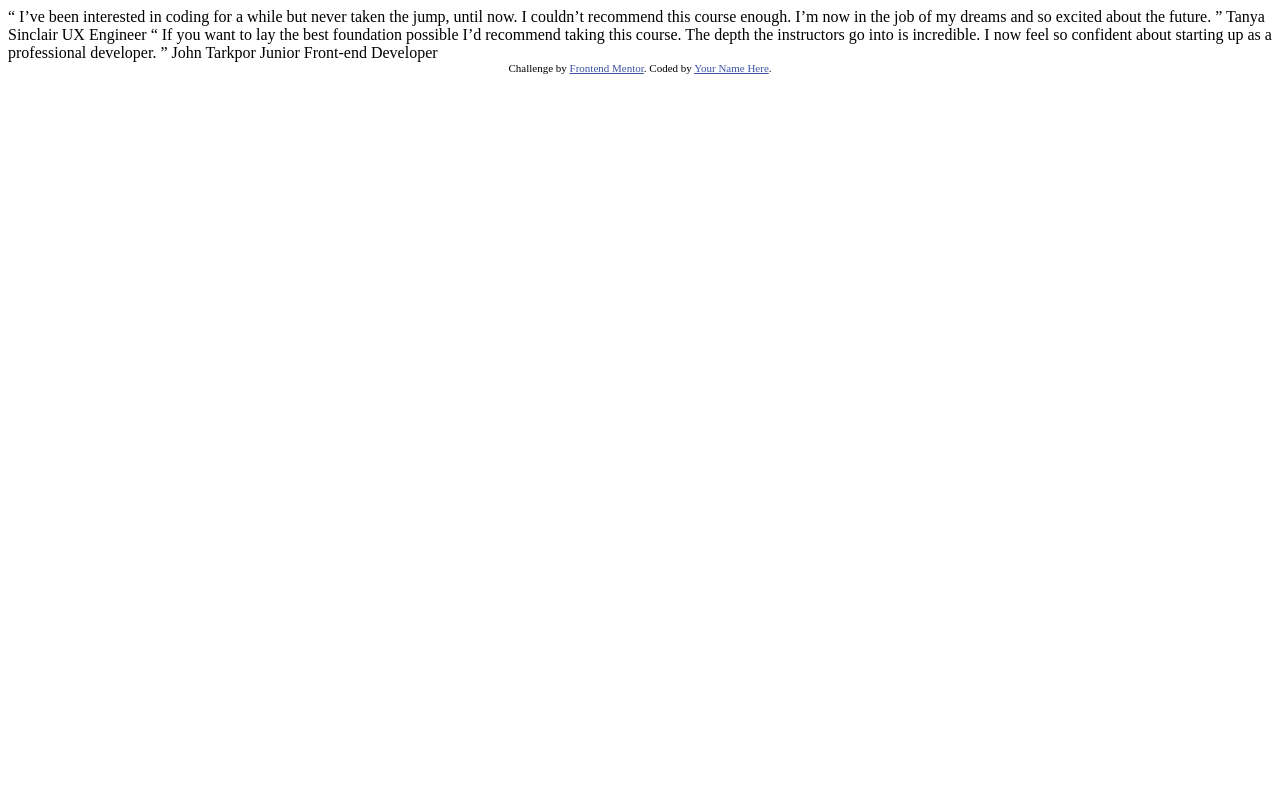
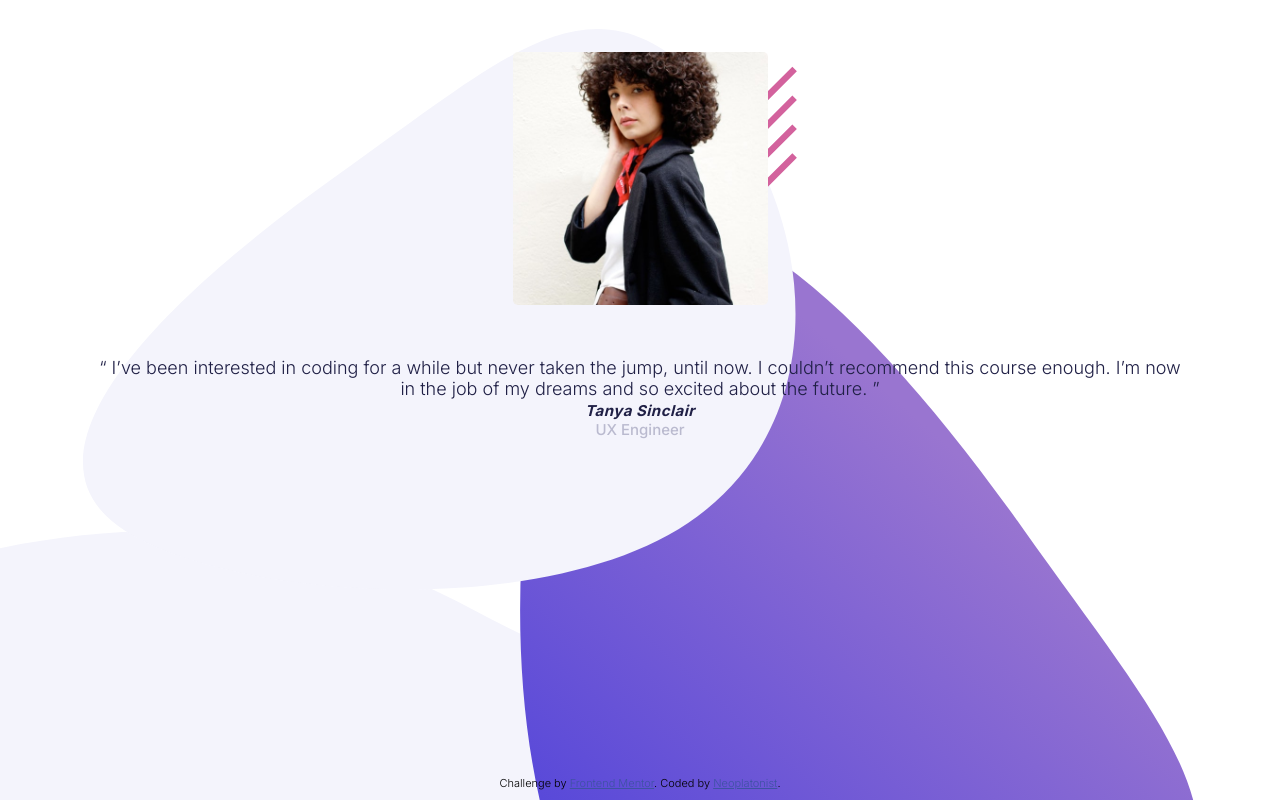
Before and after one commit to Neoplatonist/coding-bootcamp-testimonial-slider, a plain HTML site: page index.html in a window 1280 px wide. Drawn offline with Linux system fonts and the light colour scheme.

Commit message:
save point; bg, user-img, caption-cite, and caption-role added

```diff
--- a/index.html
+++ b/index.html
@@ -1,38 +1,154 @@
 <!DOCTYPE html>
 <html lang="en">
+
 <head>
     <meta charset="UTF-8">
-  <meta name="viewport" content="width=device-width, initial-scale=1.0"> <!-- displays site properly based on user's device -->
+    <meta name="viewport" content="width=device-width, initial-scale=1.0">
+    <!-- displays site properly based on user's device -->
 
     <link rel="icon" type="image/png" sizes="32x32" href="./images/favicon-32x32.png">
 
     <title>Frontend Mentor | Coding Bootcamp Testimonials Slider</title>
 
+    <link rel="preconnect" href="https://fonts.gstatic.com">
+    <link href="https://fonts.googleapis.com/css2?family=Inter:wght@300;500;700&display=swap" rel="stylesheet">
+
     <!-- Feel free to remove these styles or customise in your own stylesheet 👍 -->
     <style>
-    .attribution { font-size: 11px; text-align: center; }
-    .attribution a { color: hsl(228, 45%, 44%); }
+        :root {
+            --dark-blue: hsl(240, 38%, 20%);
+            --gray-blue: hsl(240, 18%, 77%);
+        }
+
+        * {
+            margin: 0;
+            padding: 0;
+        }
+
+        html {
+            font-size: 62.5%;
+        }
+
+        html,
+        body {
+            height: 100%;
+            width: 100%;
+        }
+
+        body {
+            font-family: 'Inter', sans-serif;
+            font-size: 1.8rem;
+            font-weight: 300;
+        }
+
+        .slider {
+            height: 100%;
+            width: 100%;
+            background-image: url('images/pattern-bg.svg');
+            background-position: left 6.5vw top 3.6vh;
+            background-size: 87.2%;
+            background-repeat: no-repeat;
+            display: flex;
+            flex-direction: column;
+            align-items: center;
+        }
+
+        .slider::before {
+            height: 100%;
+            width: 100%;
+            position: absolute;
+            content: "";
+            background-image: url('images/pattern-curve.svg');
+            background-position: left -2.9vw bottom -1.6vh;
+            background-size: 87.2%;
+            background-repeat: no-repeat;
+            z-index: -1;
+        }
+
+        .slider-image {
+            height: 253px;
+            width: 255px;
+            margin: 52px;
+            overflow: hidden;
+            border-radius: 5px;
+            /* box-shadow: 0 0 15px 1px rgba(0, 0, 0, 0.2); */
+        }
+
+        .slider-image img {
+            height: 100%;
+            width: 100%;
+            object-fit: cover;
+        }
+
+        .slider-testimony {
+            width: 85%;
+            text-align: center;
+            color: var(--dark-blue);
+        }
+
+        .slider-caption-cite {
+            color: var(--dark-blue);
+            font-weight: 700;
+            font-size: 1.5rem;
+            letter-spacing: 0.5px;
+        }
+
+        .slider-caption-role {
+            color: var(--gray-blue);
+            font-size: 1.5rem;
+            font-weight: 500;
+            text-align: center;
+        }
+
+        .attribution {
+            width: 100%;
+            margin: 0 auto;
+            position: absolute;
+            bottom: 10px;
+            font-size: 11px;
+            text-align: center;
+        }
+
+        .attribution a {
+            color: hsl(228, 45%, 44%);
+        }
     </style>
 </head>
+
 <body>
+    <!-- https://developer.mozilla.org/en-US/docs/Web/HTML/Element/blockquote -->
+    <figure class="slider">
+        <section class="slider-image">
+            <img src="images/image-tanya.jpg" alt="tanya">
+            <div class="slider-btns">
+                <div class="slider-left"></div>
+                <div class="slider-right"></div>
+            </div>
+        </section>
 
+        <blockquote class="slider-testimony">
             “ I’ve been interested in coding for a while but never taken the jump, until now.
             I couldn’t recommend this course enough. I’m now in the job of my dreams and so
             excited about the future. ”
+        </blockquote>
 
-  Tanya Sinclair
-  UX Engineer
+        <figcaption class="slider-caption">
+            <cite class="slider-caption-cite">Tanya Sinclair</cite>
+            <p class="slider-caption-role">UX Engineer</p>
+        </figcaption>
 
-  “ If you want to lay the best foundation possible I’d recommend taking this course.
+        <!-- “ If you want to lay the best foundation possible I’d recommend taking this course.
         The depth the instructors go into is incredible. I now feel so confident about
         starting up as a professional developer. ”
 
         John Tarkpor
-  Junior Front-end Developer
+        Junior Front-end Developer -->
+    </figure>
 
     <div class="attribution">
         Challenge by <a href="https://www.frontendmentor.io?ref=challenge" target="_blank">Frontend Mentor</a>.
-    Coded by <a href="#">Your Name Here</a>.
+        Coded by <a href="#">Neoplatonist</a>.
     </div>
 </body>
+
 </html>
```
Lines whose indentation alone changed are shown as unchanged.
